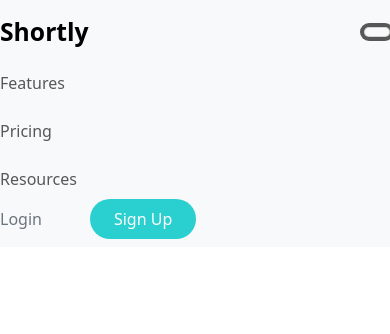
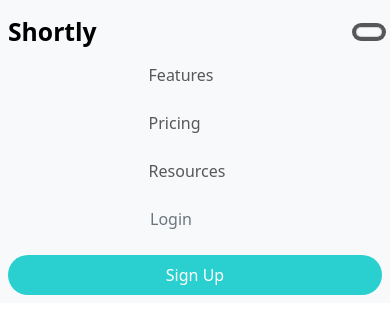
Before and after one commit to KrystianZybura/url-shortening-api-landing-page, a React (Vite) app: page / in a window 390 px wide. Both pictures are taken after a click on the button "Toggle navigation". Shown: the top 334 px of the page. Built offline with nearby package versions, Linux system fonts and the light colour scheme.

Commit message:
mobile design adjusted

```diff
--- a/src/components/Navigation/index.tsx
+++ b/src/components/Navigation/index.tsx
@@ -1,8 +1,8 @@
 import { ButtonLink } from "./styled";
 
 const Navigation = () => (
-  <header className="bg-light">
-    <nav className="container navbar navbar-expand-sm navbar-light ">
+  <header className="bg-light px-2">
+    <nav className="container navbar navbar-expand-md navbar-light">
       <a className="navbar-brand fs-2 me-5 fw-bold" href="#">
         Shortly
       </a>
@@ -19,7 +19,7 @@ const Navigation = () => (
         className="collapse navbar-collapse text-secondary"
         id="collapsibleNavId"
       >
-        <ul className="navbar-nav me-auto mt-2 mt-lg-0 gap-2">
+        <ul className="navbar-nav me-md-auto mt-lg-0 gap-2 me-3 d-flex flex-wrap align-content-center">
           <li className="nav-item">
             <a className="nav-link" href="#" aria-current="page">
               Features
@@ -36,8 +36,11 @@ const Navigation = () => (
             </a>
           </li>
         </ul>
-        <div className="d-flex">
-          <a className="nav-link me-5 my-auto" href="#">
+        <div className="d-flex flex-column flex-md-row gap-4 gap-md-0">
+          <a
+            className="nav-link me-5 mt-3 mt-md-6 my-md-auto text-center"
+            href="#"
+          >
             Login
           </a>
           <ButtonLink
```
